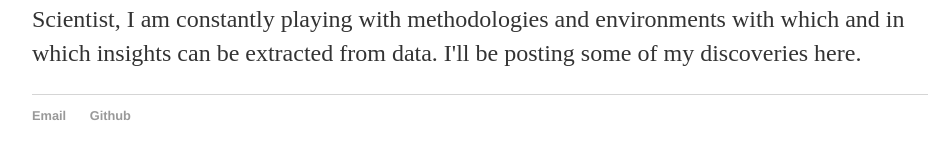
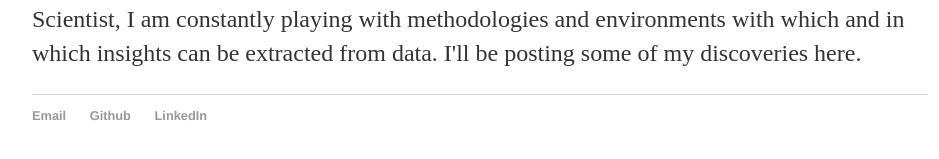
Before and after one commit to aaron-c-jones/aaron-c-jones.github.io, a Jekyll site: the page built from index.html, in a window 1280 px wide. Shown: the part 315-474 px from the top of the page, without its empty margins (160-1099 px from the left). Built offline with Jekyll 4.4.1, drawn with Linux system fonts in a browser that asks for light colours.

Commit message:
Update default.html

```diff
--- a/_layouts/default.html
+++ b/_layouts/default.html
@@ -23,6 +23,7 @@
 	    		<ul>
 	        		<li><a href="mailto:acjones1987@gmail.com">Email</a></li>
 	        		<li><a href="https://github.com/acjones1987">Github</a></li>
+				<li><a href="https://www.linkedin.com/in/aaron-c-jones/">LinkedIn</a></li>
 				</ul>
 			</footer>
 		</body>
```
